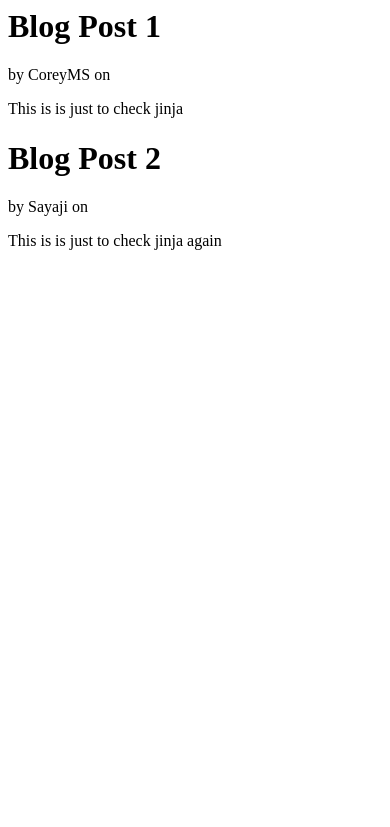
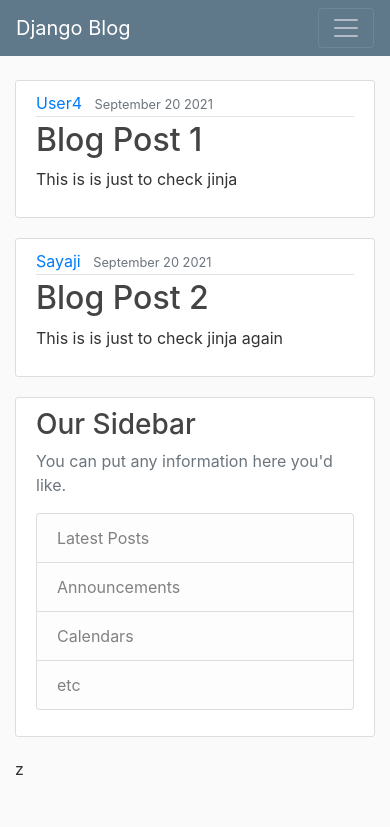
Before and after one commit to Sayaji911/django_blog, a Django app: page / in a window 390 px wide. Shown: the top 827 px of the page. Run offline with Django 3.2, Linux system fonts and the light colour scheme; some libraries are stand-ins or nearby versions.

Commit message:
added nav bar

```diff
--- /dev/null
+++ b/django_project/blog/static/blog/main.css
@@ -0,0 +1,84 @@
+body {
+  background: #fafafa;
+  color: #333333;
+  margin-top: 5rem;
+}
+
+h1, h2, h3, h4, h5, h6 {
+  color: #444444;
+}
+
+ul {
+  margin: 0;
+}
+
+.bg-steel {
+  background-color: #5f788a;
+}
+
+.site-header .navbar-nav .nav-link {
+  color: #cbd5db;
+}
+
+.site-header .navbar-nav .nav-link:hover {
+  color: #ffffff;
+}
+
+.site-header .navbar-nav .nav-link.active {
+  font-weight: 500;
+}
+
+.content-section {
+  background: #ffffff;
+  padding: 10px 20px;
+  border: 1px solid #dddddd;
+  border-radius: 3px;
+  margin-bottom: 20px;
+}
+
+.article-title {
+  color: #444444;
+}
+
+a.article-title:hover {
+  color: #428bca;
+  text-decoration: none;
+}
+
+.article-content {
+  white-space: pre-line;
+}
+
+.article-img {
+  height: 65px;
+  width: 65px;
+  margin-right: 16px;
+}
+
+.article-metadata {
+  padding-bottom: 1px;
+  margin-bottom: 4px;
+  border-bottom: 1px solid #e3e3e3
+}
+
+.article-metadata a:hover {
+  color: #333;
+  text-decoration: none;
+}
+
+.article-svg {
+  width: 25px;
+  height: 25px;
+  vertical-align: middle;
+}
+
+.account-img {
+  height: 125px;
+  width: 125px;
+  margin-right: 20px;
+  margin-bottom: 16px;
+}
+
+.account-heading {
+  font-size: 2.5rem;
+}
--- /dev/null
+++ b/django_project/blog/templates/blog/base.html
@@ -0,0 +1,68 @@
+{% load static %}
+<!DOCTYPE html>
+<html>
+
+    <head>
+    <!-- Required meta tags -->
+    <meta charset="utf-8">
+    <meta name="viewport" content="width=device-width, initial-scale=1, shrink-to-fit=no">
+
+    <!-- Bootstrap CSS -->
+    <link rel="stylesheet" href="https://maxcdn.bootstrapcdn.com/bootstrap/4.0.0/css/bootstrap.min.css" integrity="sha384-Gn5384xqQ1aoWXA+058RXPxPg6fy4IWvTNh0E263XmFcJlSAwiGgFAW/dAiS6JXm" crossorigin="anonymous">
+        <link rel="stylesheet" type="text/css" href="{% static 'blog/main.css' %}">
+        {% if title %}
+    <title> Django Blog - {{ title }} </title>
+    {% else%}
+    <title> Django Blog</title>
+    {% endif %}
+</head>
+<body>
+<header class="site-header">
+  <nav class="navbar navbar-expand-md navbar-dark bg-steel fixed-top">
+    <div class="container">
+      <a class="navbar-brand mr-4" href="/">Django Blog</a>
+      <button class="navbar-toggler" type="button" data-toggle="collapse" data-target="#navbarToggle" aria-controls="navbarToggle" aria-expanded="false" aria-label="Toggle navigation">
+      <span class="navbar-toggler-icon"></span>
+      </button>
+      <div class="collapse navbar-collapse" id="navbarToggle">
+        <div class="navbar-nav mr-auto">
+          <a class="nav-item nav-link" href="{% url 'blog-home' %}">Home</a>
+          <a class="nav-item nav-link" href="{% url 'blog-about'%}">About</a>
+        </div>
+        <!-- Navbar Right Side -->
+        <div class="navbar-nav">
+          <a class="nav-item nav-link" href="#">Login</a>
+          <a class="nav-item nav-link" href="#">Register</a>
+        </div>
+      </div>
+    </div>
+  </nav>
+</header>
+
+<main role="main" class="container">
+  <div class="row">
+    <div class="col-md-8">
+      {% block content %}{% endblock %}
+    </div>
+    <div class="col-md-4">
+      <div class="content-section">
+        <h3>Our Sidebar</h3>
+        <p class='text-muted'>You can put any information here you'd like.
+          <ul class="list-group">
+            <li class="list-group-item list-group-item-light">Latest Posts</li>
+            <li class="list-group-item list-group-item-light">Announcements</li>
+            <li class="list-group-item list-group-item-light">Calendars</li>
+            <li class="list-group-item list-group-item-light">etc</li>
+          </ul>
+        </p>
+      </div>z
+    </div>
+  </div>
+</main>
+<!-- Optional JavaScript -->
+    <!-- jQuery first, then Popper.js, then Bootstrap JS -->
+    <script src="https://code.jquery.com/jquery-3.2.1.slim.min.js" integrity="sha384-KJ3o2DKtIkvYIK3UENzmM7KCkRr/rE9/Qpg6aAZGJwFDMVNA/GpGFF93hXpG5KkN" crossorigin="anonymous"></script>
+    <script src="https://cdnjs.cloudflare.com/ajax/libs/popper.js/1.12.9/umd/popper.min.js" integrity="sha384-ApNbgh9B+Y1QKtv3Rn7W3mgPxhU9K/ScQsAP7hUibX39j7fakFPskvXusvfa0b4Q" crossorigin="anonymous"></script>
+    <script src="https://maxcdn.bootstrapcdn.com/bootstrap/4.0.0/js/bootstrap.min.js" integrity="sha384-JZR6Spejh4U02d8jOt6vLEHfe/JQGiRRSQQxSfFWpi1MquVdAyjUar5+76PVCmYl" crossorigin="anonymous"></script>
+</body>
+</html>
--- a/django_project/blog/templates/blog/home.html
+++ b/django_project/blog/templates/blog/home.html
@@ -1,22 +1,17 @@
-<html>
-<head>
-    {% if title %}
-    <title>
-        Django Blog - {{ title }}
-    </title>
-    {% else%}
-    <title> Django Blog</title>
-    {% endif %}
-</head>
-<body>
-
+{% extends "blog/base.html"%}
+{% block content %}
     {% for post in posts %}
 
-        <h1> {{post.title}}</h1>
-        <p> by {{post.author}} on {{date.posted}}</p>
-        <p> {{ post.content }}</p>
+<article class="media content-section">
+  <div class="media-body">
+    <div class="article-metadata">
+      <a class="mr-2" href="#">{{ post.author }}</a>
+      <small class="text-muted">{{ post.date_posted }}</small>
+    </div>
+    <h2><a class="article-title" href="#">{{ post.title }}</a></h2>
+    <p class="article-content">{{ post.content }}</p>
+  </div>
+</article>
     {% endfor %}
 
-
-</body>
-</html>
+{% endblock content%}
--- a/django_project/blog/views.py
+++ b/django_project/blog/views.py
@@ -1,7 +1,7 @@
 from django.shortcuts import render
 
 posts = [{
-    'author': 'CoreyMS',
+    'author': 'User4',
     'title': 'Blog Post 1',
     'content': 'This is is just to check jinja',
     'date_posted': 'September 20 2021'
```
Also changed, not shown: django_project/blog/templates/blog/about.html (+5 -14 lines).
